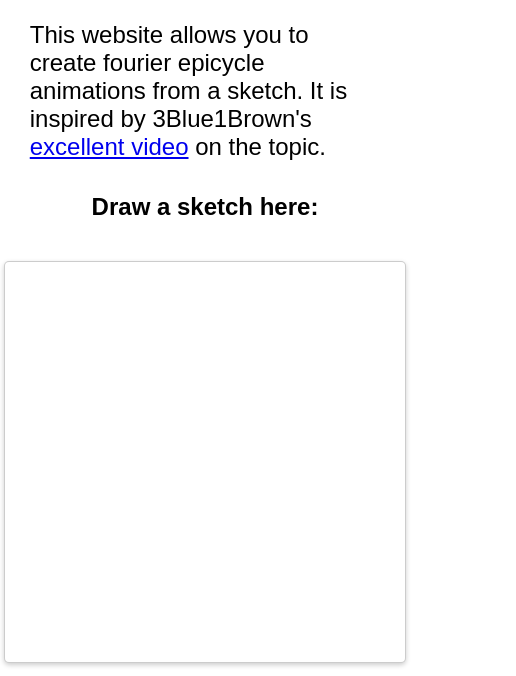
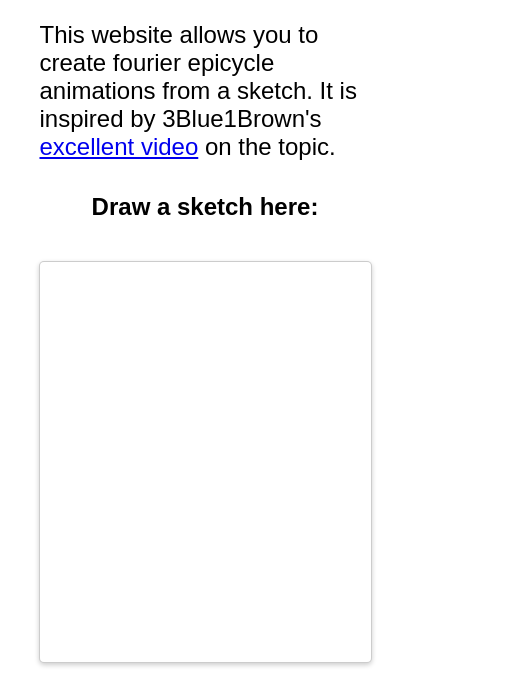
Before and after one commit to adamjbird1/fourier, a website built with webpack: page src/index.html in a window 390 px wide. Shown: the part 162-838 px from the top of the page, 516 px wide, since content can reach past the window. Built offline with nearby package versions, Linux system fonts and the light colour scheme.

Commit message:
fix: various bugfixes for mobile view

```diff
--- a/src/index.html
+++ b/src/index.html
@@ -26,8 +26,8 @@
 
             <div id="draw">
                 <div id="drawCanvases">
-                    <canvas id="drawingCanvas" width="400" height="400"></canvas>
-                    <canvas id="renderCanvas" width="400" height="400"></canvas>
+                    <canvas id="drawingCanvas" width="400px" height="400px"></canvas>
+                    <canvas id="renderCanvas" width="400px" height="400px"></canvas>
                 </div>
                 <div class="slider">
                     <input type="range" min="0" max="1" value="1" class="slider-input" id="slider" step="any">
@@ -44,7 +44,7 @@
         </section>
 
         <section id="waves">
-            <canvas id="wavesCanvas" width="600" height="200"></canvas>
+            <canvas id="wavesCanvas"></canvas>
             <select id="waveSelector">
                 <option value="Sine" selected>Sine</option>
                 <option value="Square">Square</option>
--- a/src/styles.css
+++ b/src/styles.css
@@ -22,7 +22,7 @@ main {
     }
 
     main {
-        width: 95%;
+        width: 90%;
     }
 }
 
@@ -51,6 +51,14 @@ section {
     justify-content: center;
 }
 
+#drawCanvases canvas {
+    max-width: 400px;
+    max-height: 400px;
+    width: 100%;
+    height: 100%;
+    height: 400px;
+}
+
 #waves {
     width: 100%;
     height: 100%;
@@ -74,6 +82,12 @@ canvas {
     background-color: white;
 }
 
+#wavesCanvas {
+    width: 100%;
+    display: block;
+    height: 50%;
+}
+
 /* #drawCanvases {
     display: flex;
     flex-direction: row;
--- a/src/ts/canvas-controller.ts
+++ b/src/ts/canvas-controller.ts
@@ -19,6 +19,6 @@ export default class CanvasController extends Controller {
     }
 
     clear() {
-        this.ctxt.clearRect(0, 0, this.width, this.height);
+        this.ctxt.clearRect(0, 0, this.canvas.width, this.canvas.height);
     }
 }
--- a/src/ts/conductor.ts
+++ b/src/ts/conductor.ts
@@ -13,6 +13,8 @@ export class Conductor {
 
         window.addEventListener('mousemove', (evt) => this.handleMouseMove(evt));
         document.addEventListener('touchmove',  (evt) => this.handleTouchMove(evt));
+        document.addEventListener('touchstart', (evt) => this.handleTouchMove(evt));
+        document.addEventListener('touchend',   (evt) => this.handleTouchMove(evt));
     }
 
     start() {
--- a/src/ts/epi-controller.ts
+++ b/src/ts/epi-controller.ts
@@ -38,7 +38,6 @@ export class EpiController extends CanvasController {
             pathProgress += 1 / (this.rawPoints.length);
             this.addPoint(pathProgress);
         }
-        console.log(this.path)
     }
 
     addPoint(progress) {
@@ -55,11 +54,8 @@ export class EpiController extends CanvasController {
 
             currentX += amplitude * Math.cos(angle);
             currentY += amplitude * Math.sin(angle);
+        }
 
-            // if (i == 0 || amplitude < 0.5) {
-            //     continue;
-            // }
-        }
         this.path.push({x: currentX, y: currentY});
     }
 
@@ -93,7 +89,7 @@ export class EpiController extends CanvasController {
             currentX += amplitude * Math.cos(angle);
             currentY += amplitude * Math.sin(angle);
 
-            if (i == 0 || i > this.coeffCount || amplitude < 0.5) {
+            if (i == 0 || i > this.coeffCount) {
                 continue;
             }
 
--- a/src/ts/waves-controller.ts
+++ b/src/ts/waves-controller.ts
@@ -61,10 +61,22 @@ export class WaveController extends CanvasController {
     animProgress = 0;
     period = 5;
     trace: Array<Point> = [];
-    xOffset = this.width/2;
+    xOffset = this.canvas.width/2;
+
+    canvasObserver;
 
     constructor(id, selectorId) {
         super(id);
+
+        this.canvasObserver = new ResizeObserver((e) => {
+            this.canvas.width = this.canvas.clientWidth;
+            this.canvas.height = this.canvas.clientHeight;
+            this.xOffset = this.canvas.width/2;
+            console.log(this.canvas.width)
+        })
+
+        this.canvasObserver.observe(this.canvas);
+        console.log(this.canvasObserver)
     }
 
     setWave(kindString: String) {
@@ -72,7 +84,7 @@ export class WaveController extends CanvasController {
         const waveCoeffs = waveCoefficients(this.coeffCount, 50, kind)
 
         this.fourierCoeffs = []
-        this.fourierCoeffs.push({freq: 0, amp: 150, phase: Math.PI/4});
+        this.fourierCoeffs.push({freq: 0, amp: (this.canvas.height/2) / Math.cos(Math.PI/4), phase: Math.PI/4});
         waveCoeffs.forEach(c => this.fourierCoeffs.push(c))
     }
 
@@ -91,7 +103,6 @@ export class WaveController extends CanvasController {
     }
 
     drawPath() {
-        this.clear();
 
         if (this.trace.length < 2) {
             return;
@@ -147,13 +158,14 @@ export class WaveController extends CanvasController {
 
         }
         this.trace.unshift({x: currentX, y: currentY});
-        if (this.trace.length > this.width) {
+        if (this.trace.length > this.canvas.width) {
             this.trace.pop();
         }
         this.ctxt.globalAlpha = 1;
     }
 
     render() {
+        this.clear();
         this.drawPath();
         this.drawCircles();
     }
```
